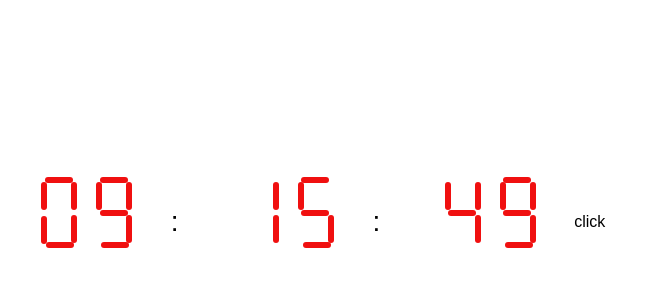
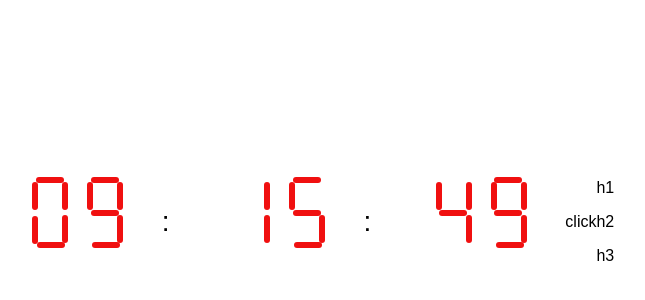
Before and after one commit to M-M-H-Rupom/digital_clock, a plain HTML site: page index.html in a window 1280 px wide. Shown: the part 186-486 px from the top of the page, without its empty margins (349-994 px from the left). Drawn offline with nearby package versions, Linux system fonts and the light colour scheme.

Commit message:
using each

```diff
--- a/index.html
+++ b/index.html
@@ -72,7 +72,12 @@
         </div>
 
         <div class="check_display"> click</div>
-        <p class="show_display"> </p>
+        <div class="all_p">
+            <p class="show_display"> </p>
+            <p> h1</p>
+            <p> h2 </p>
+            <p> h3</p>
+        </div>
         <!-- <div class="show_second" onclick="show_h()">click here</div> -->
     </div>
 <script src="https://ajax.googleapis.com/ajax/libs/jquery/3.7.1/jquery.min.js"></script>
```
